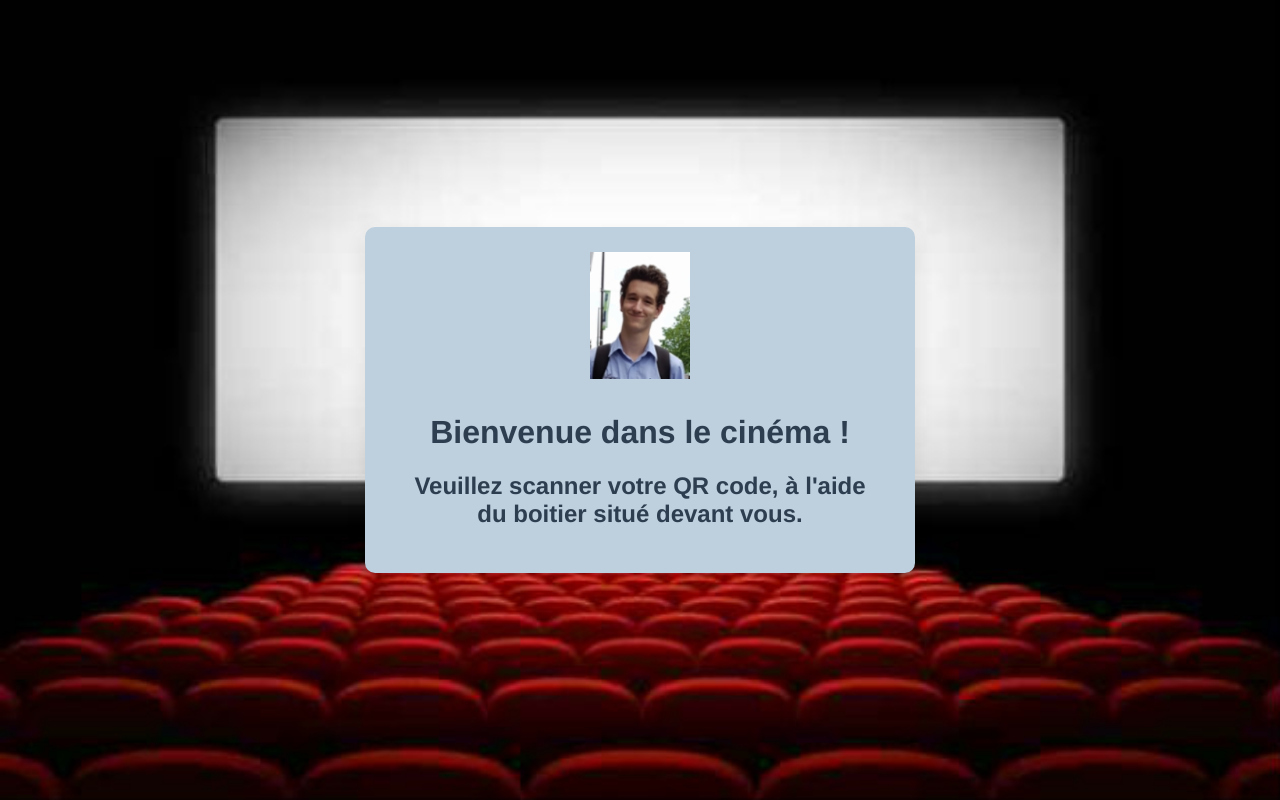
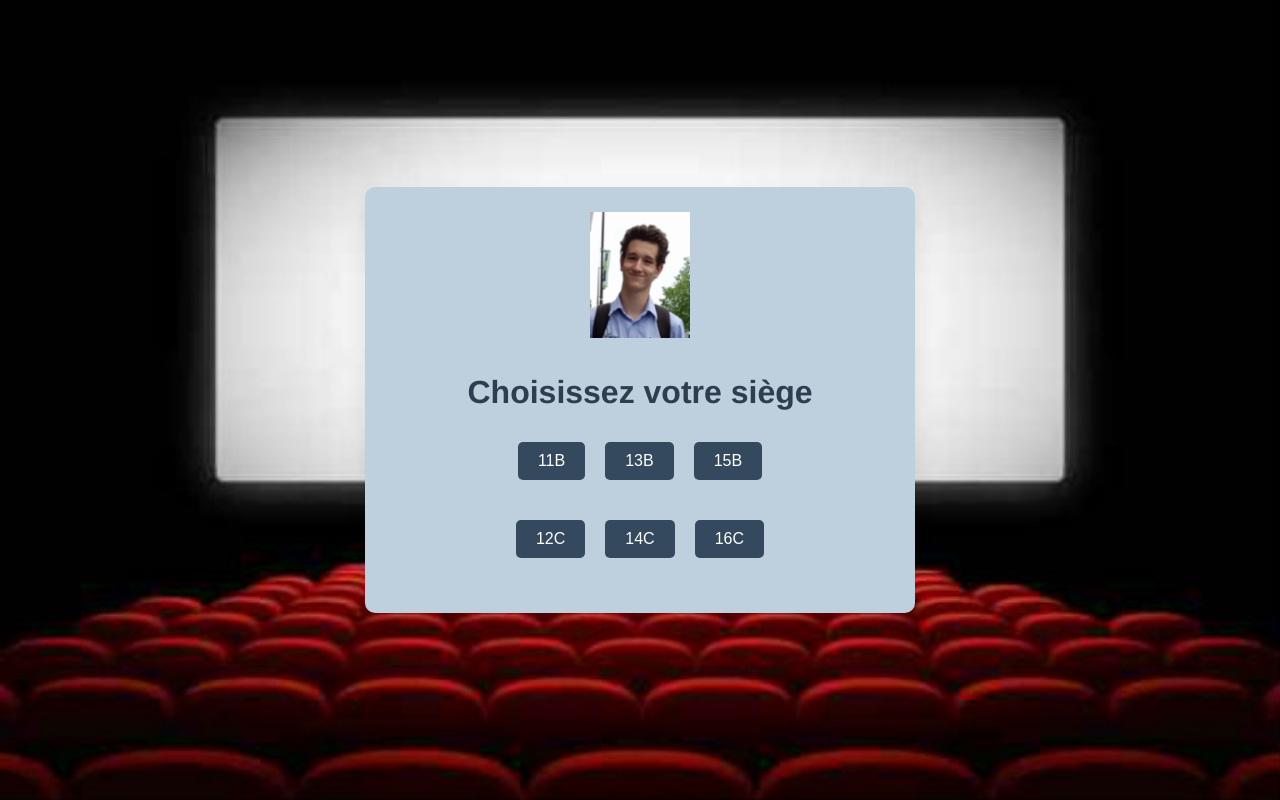
Before and after one commit to brailly-julien/P_Cine, a Vue app: page / in a window 1280 px wide. Built offline with nearby package versions, Linux system fonts and the light colour scheme; no server answers.

Commit message:
Page du choix des sieges
Modification pour la première page soit la page des sièges et ainsi récupérer sur quelle siège on est

```diff
--- a/src/components/PageAccueil.vue
+++ b/src/components/PageAccueil.vue
@@ -1,6 +1,6 @@
 <template>
   <div class="page-accueil">
-    <h1>Bienvenue dans le cinéma !</h1>
+    <h1>Bienvenue sur le siege {{ chair }} !</h1>
     <h2>Veuillez scanner votre QR code, à l'aide <br>du boitier situé devant vous.</h2>
   </div>
 </template>
@@ -18,7 +18,8 @@ export default {
       users: [],
       seats: [],
       socket: null,
-      token: null
+      token: null,
+      chair:'',
     };
   },
 
@@ -26,7 +27,7 @@ export default {
     seats: {
       handler(newSeats) {
         for (let seat of newSeats) {
-          if (seat.id_user && seat.id_movie && seat.id == '13B') {
+          if (seat.id_user && seat.id_movie && seat.id == this.chair) {
             this.$router.push('/CinemaMenu'); // Remplacez '/newPage' par l'URL de la page vers laquelle vous voulez naviguer.
             break;
           }
@@ -66,6 +67,10 @@ export default {
 
   },
 
+  mounted() {
+    this.chair = localStorage.getItem('chosenSeat');
+  },
+
   beforeUnmount() {
     if (this.socket) {
       this.socket.disconnect();
--- /dev/null
+++ b/src/components/SeatPage.vue
@@ -0,0 +1,30 @@
+<template>
+  <div class="page-sieges">
+    <h1>Choisissez votre siège</h1>
+    <div class="button-row">
+    <button v-on:click="chooseSeat('11B')">11B</button>
+    <button v-on:click="chooseSeat('13B')">13B</button>
+    <button v-on:click="chooseSeat('15B')">15B</button>
+    </div>
+    <div class="button-row">
+    <button v-on:click="chooseSeat('12C')">12C</button>
+    <button v-on:click="chooseSeat('14C')">14C</button>
+    <button v-on:click="chooseSeat('16C')">16C</button>
+    </div>
+  </div>
+</template>
+
+<script>
+export default {
+  name: 'SeatPage',
+
+  methods: {
+    chooseSeat(seat) {
+      localStorage.setItem('chosenSeat', seat);
+      this.$router.push('/pageacceuil');
+    },
+  }
+}
+</script>
+
+<style src="../styles/SeatPage.css" lang="css"></style>
--- a/src/router.js
+++ b/src/router.js
@@ -1,4 +1,5 @@
 import { createRouter, createWebHistory } from 'vue-router'
+import SeatPage from './components/SeatPage.vue'
 import PageAccueil from './components/PageAccueil.vue'
 import SignUp from './components/SignUp.vue'
 import CinemaMenu from './components/CinemaMenu.vue'
@@ -9,7 +10,8 @@ import PageLangue from './components/PageLangue.vue'
 import PageSon from './components/PageSon.vue'
 
 const routes = [
-  { path: '/', component: PageAccueil },
+  { path: '/', component: SeatPage },
+  { path: '/pageacceuil', component: PageAccueil },
   { path: '/signup', component: SignUp },
   { path: '/cinemamenu', component: CinemaMenu },
   { path: '/pagerestauration', component: PageRestauration },
--- /dev/null
+++ b/src/styles/SeatPage.css
@@ -0,0 +1,19 @@
+h1 {
+  color: #2c3e50;
+}
+
+.page-sieges {
+  display: flex;
+  flex-direction: column;
+  align-items: center;
+  justify-content: center;
+}
+
+.button-row {
+  display: flex;
+  justify-content: center;
+  gap: 20px;
+  /* adjust this value for the space between buttons */
+  margin-bottom: 20px;
+  /* adjust this value for the space between rows */
+}
```
Also changed, not shown: 1 other file (tests, documents, lock files or other folders).
